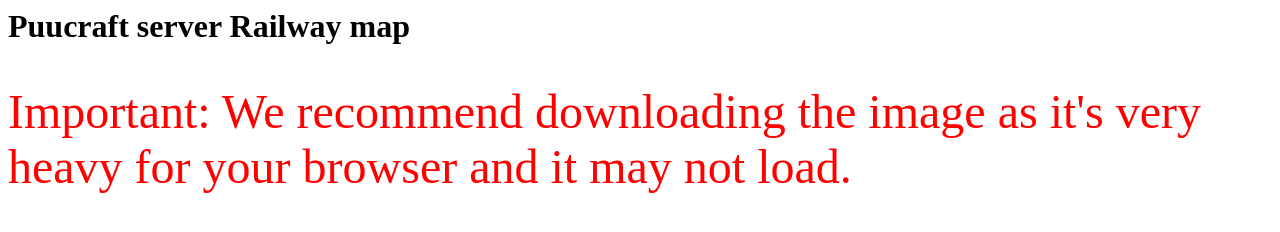
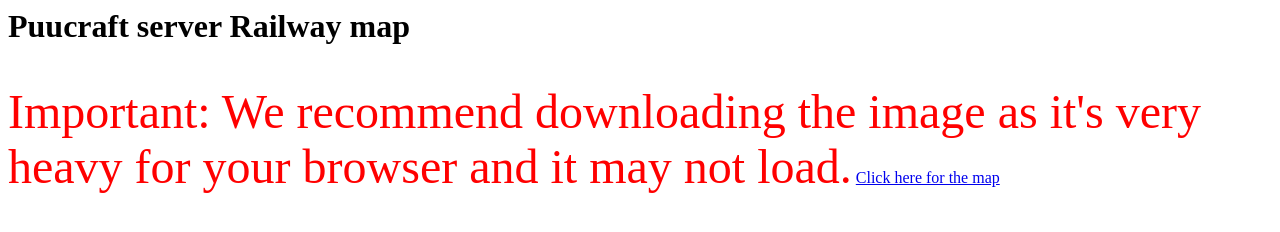
Before and after one commit to Randomguy2200/Randomguy2200.github.io, a plain HTML site: page puucraft1.html in a window 1280 px wide. Drawn offline with Linux system fonts and the light colour scheme.

Commit message:
Update puucraft1.html

```diff
--- a/puucraft1.html
+++ b/puucraft1.html
@@ -1,5 +1,5 @@
 <html>
 <h1>Puucraft server Railway map</h1><br>
 <font size="12" color="red">Important: We recommend downloading the image as it's very heavy for your browser and it may not load.</font>
-<a href="PCRNMjan2021.png"></a>
+<a href="PCRNMjan2021.png">Click here for the map</a>
 </html>
```
